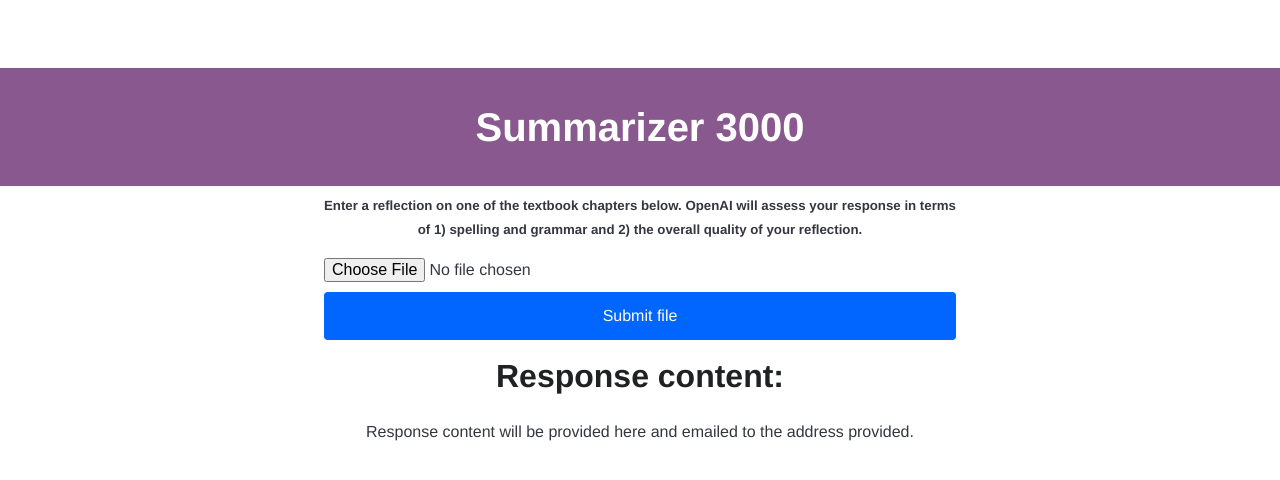
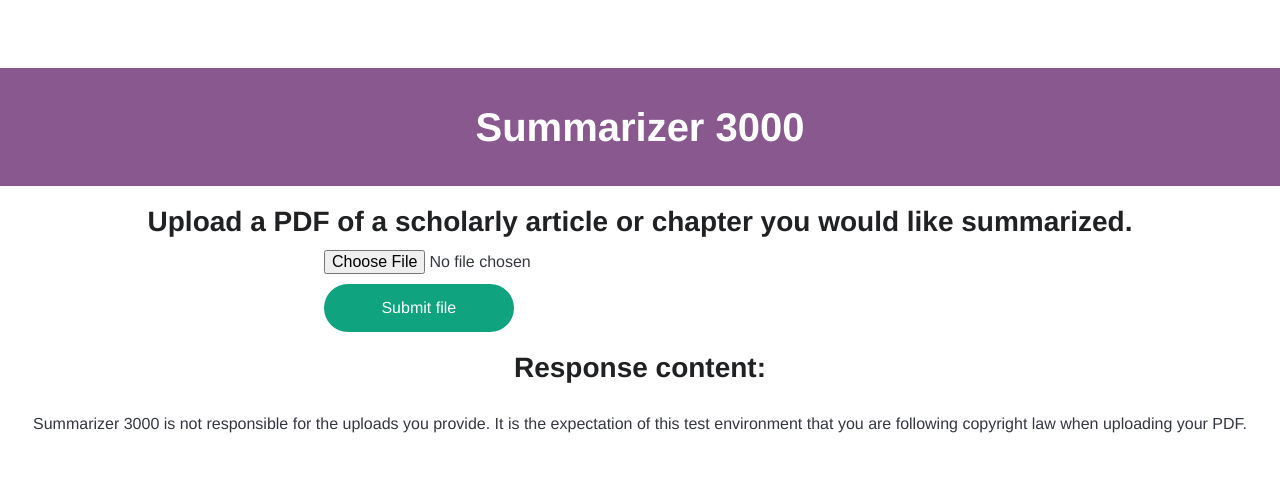
Before and after one commit to quiltedstars/summarizer_3000, a Flask app: page / in a window 1280 px wide. Shown: the top 480 px of the page. Run offline with Flask 2, Linux system fonts and the light colour scheme; some web fonts are replaced.

Commit message:
Add info to app.py, edit css and html

```diff
--- a/app.py
+++ b/app.py
@@ -3,33 +3,46 @@ from flask import Flask, render_template, request, url_for, redirect
 from openai import OpenAI
 import textract
 
+# Requests your OPENAI_API_KEY from .env which is also, on my system anyway, your bash/zsh file
+# If you use a virtual env like you probably should, this might actually work to call directly from .env within this folder.
 client = OpenAI(
     api_key=os.environ.get(".env"),
 )
 
-# Should do something more to force the application not to crash if an extension other than pdf is force-uploaded/by-passes the html restriction
-
+# The allowed extension list for file uploads, a fail-safe for index.html
 ALLOWED_EXTENSIONS = {'pdf'}
 
 app = Flask(__name__)
 
+# Creating the definition allowed_file which requires the file extension to be within ALLOWED_EXTENSIONS
 def allowed_file(filename):
     return '.' in filename and \
            filename.rsplit('.', 1)[1].lower() in ALLOWED_EXTENSIONS
 
+# Returns the file that was submitted through the form
 def file(filename):
     return file == request.files['file']
 
+# If you remove 'GET' everything goes haywire. Don't do it if you'd like to save sanity.
 @app.route("/", methods=['GET', 'POST'])
 def index():
+    # If we submit the uploaded file, then the program does this:
     if request.method == 'POST':
+        # Calls to the file we just defined, aka the uploaded file
         file = request.files['file']
+        # Ensures it is the right type of file only, again a fail-safe
         if file and allowed_file(file.filename):
+            # We now have python change the uploaded file's name to tempfile with the extension
             filename = "tempfile" + os.path.splitext(file.filename)[1]
+            # Saves this 'new' file to the server/folder
             file.save(filename)
+            # Extracts the text from the PDF
             text = textract.process(filename, method='pdfminer').decode('utf-8')
+            # Cleans up the text from all the horrible PDF nonsense. This solved a lot of issues
             clean_text = text.replace("  ", " ").replace("\n", "; ").replace(';',' ')
 
+            # I think this is necessary. OpenAI can only parse so many 'tokens' at once. Without this I think it tends to only read a page or so. I've confirmed that with this anyways this reads to the end of at least 22 pages
+            # This breaks the newly cleaned text into chunks that get sent one by one to OpenAI. I have no idea what this code means, I found it by searching how to chunk text
             def create_chunks(text, n, tokenizer):
                 tokens = tokenizer.encode(text)
                 i = 0
@@ -44,19 +57,25 @@ def index():
                         j = min(i + n, len(tokens))
                     yield tokens[i:j]
                     i = j
+        # This is very important. It removes the tempfile from the folder. Otherwise, you'd end up with everyone's file all the time. Python still retains the text that we extracted, though, from the tempfile, which is why we can remove it
         os.remove(filename)
 
-        message = request.files['file']
+        # I'm sure you could call this anything, and to be honest I have no idea how text can also have the chunks without doing anything extra, but it works and without it it doesn't, so I mean who am I to judge?
+        total_input = text
 
-        total_input = text + " "
-
+        #We finally call upon GPT now
         response = client.chat.completions.create(
+            # Change to whichever model you wish (or have the money for)
             model = "gpt-3.5-turbo",
+            # The system is what prompt is provided to the AI, the user is what the AI receives (which is the newly formatted text)
             messages = [
                 {"role": "system", "content": "You are tasked with summarizing the PDF the user inputs. The goal is to help the user understand the PDF content at a sixth grade level, but you will never reveal this grade level. Your response should be understandable to someone whose first language is not English. Your goal is to help the user ensure understanding of the PDF. Please do not provide more than 1000 characters of text. You should clearly identify the thesis by starting your answer with 'The thesis of this paper is', the main arguments, and key points of the PDF. If the PDF does not seem to be a scholarly article or book, please redirect the user to submit a more appropriate PDF. Assume the user has full permission of the copyright owner to upload this PDF."},
                 {"role": "user", "content": total_input},
             ]
         )
+        # Once this is done, we now ask the page to redirect and to provide us a result. The result content here is based on the code above. It just works
         return redirect(url_for("index", result=response.choices[0].message.content))
+    # We now specify that we are making a new variable result, which is getting the result above. You could change this to another term I'm sure, as long as you change it in the final line to be result=TERM
     result = request.args.get("result")
+    # Finally we render the html template, and we tell the html to input the result into the section result
     return render_template("index.html", result=result)
--- a/static/style.css
+++ b/static/style.css
@@ -26,11 +26,9 @@
     align-items: center;
     padding-top: 60px;
   }
-  .icon {
-    width: 75px;
-  }
+
   h3 {
-    font-size: 32px;
+    font-size: 28px;
     line-height: 40px;
     font-weight: bold;
     color: #202123;
@@ -38,52 +36,39 @@
   }
 
   h5{
-    margin: 8px 25% 16px 25%;
-    text-align: center;
+    margin: auto;
+    padding: 5px;
+    text-align: justify;
   }
 
   form {
     display: flex;
     flex-direction: column;
+    align-content: center;
     width: 50%;
   }
 
-  textarea {
-    width: 100%;
-    height: 150px;
-    padding: 12px 20px;
-    box-sizing: border-box;
-    border: 2px solid #ccc;
-    border-radius: 4px;
-    background-color: #f8f8f8;
-    resize: none;
-  }
-
-  input[type="text"] {
-    padding: 12px 16px;
-    border: 1px solid #10a37f;
-    border-radius: 4px;
-    margin-bottom: 24px;
-  }
   ::placeholder {
     color: #8e8ea0;
     opacity: 1;
   }
   input[type="submit"] {
     margin-top: 10px;
-    padding: 12px 0;
+    padding: 12px;
+    width: 30%;
     color: #fff;
-    background-color: #0066ff;
+    background-color: #10a37f;
     border: none;
-    border-radius: 4px;
+    border-radius: 24px;
     text-align: center;
     cursor: pointer;
   }
   .result {
-    font-weight: bold;
     margin-top: 20px;
     margin-left: 220px;
     margin-right: 220px;
+    padding: 20px;
+    max-width: 50%;
   }
   header {
     width: 100%;
--- a/templates/index.html
+++ b/templates/index.html
@@ -6,7 +6,7 @@
 
 <body>
 <header><h1>Summarizer 3000</h1></header>
-  <h5>Enter a reflection on one of the textbook chapters below. OpenAI will assess your response in terms of 1) spelling and grammar and 2) the overall quality of your reflection.</h5>
+  <h3>Upload a PDF of a scholarly article or chapter you would like summarized.</h3>
   <form action="/" method="post" enctype = "multipart/form-data">
     <input type = "file" name = "file" accept=".pdf" required/>
     <input type = "submit" value="Submit file"/>
@@ -15,6 +15,6 @@
   {% if result %}
   <div class="result">{{ result }}</div>
   {% else %}
-  <p>Response content will be provided here and emailed to the address provided.</p>
+  <p>Summarizer 3000 is not responsible for the uploads you provide. It is the expectation of this test environment that you are following copyright law when uploading your PDF.</p>
   {% endif %}
 </body>
```
Also changed, not shown: README.md.
